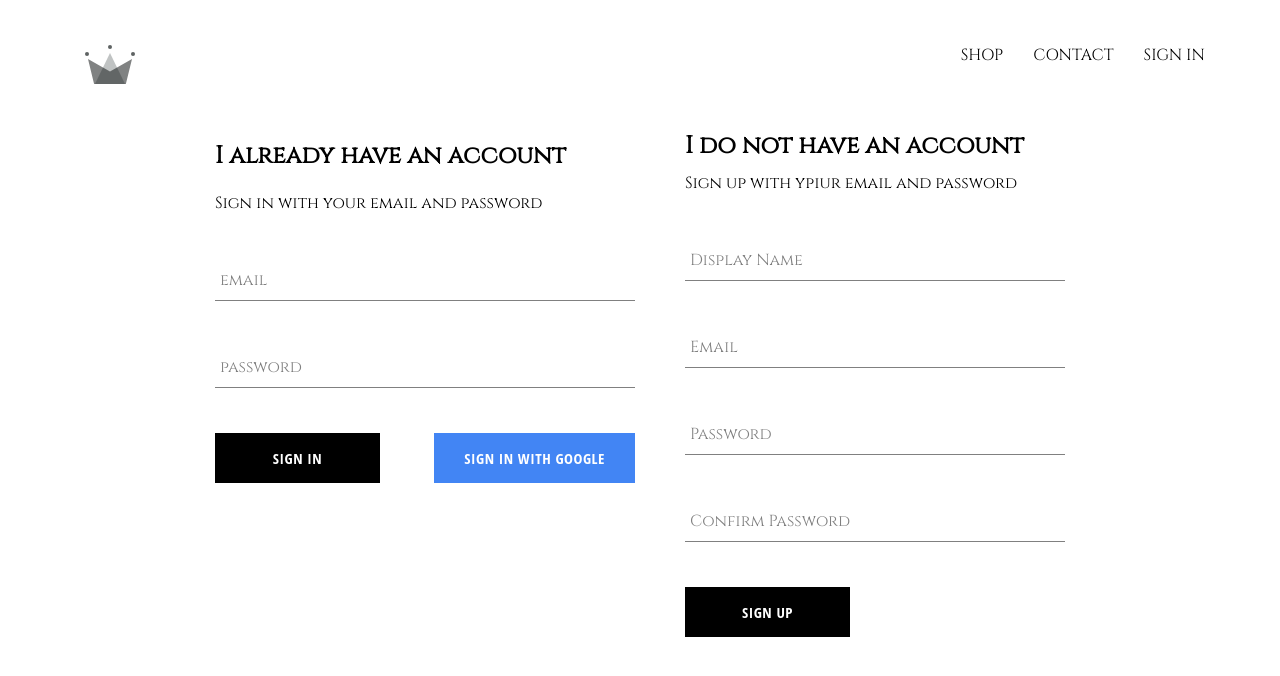
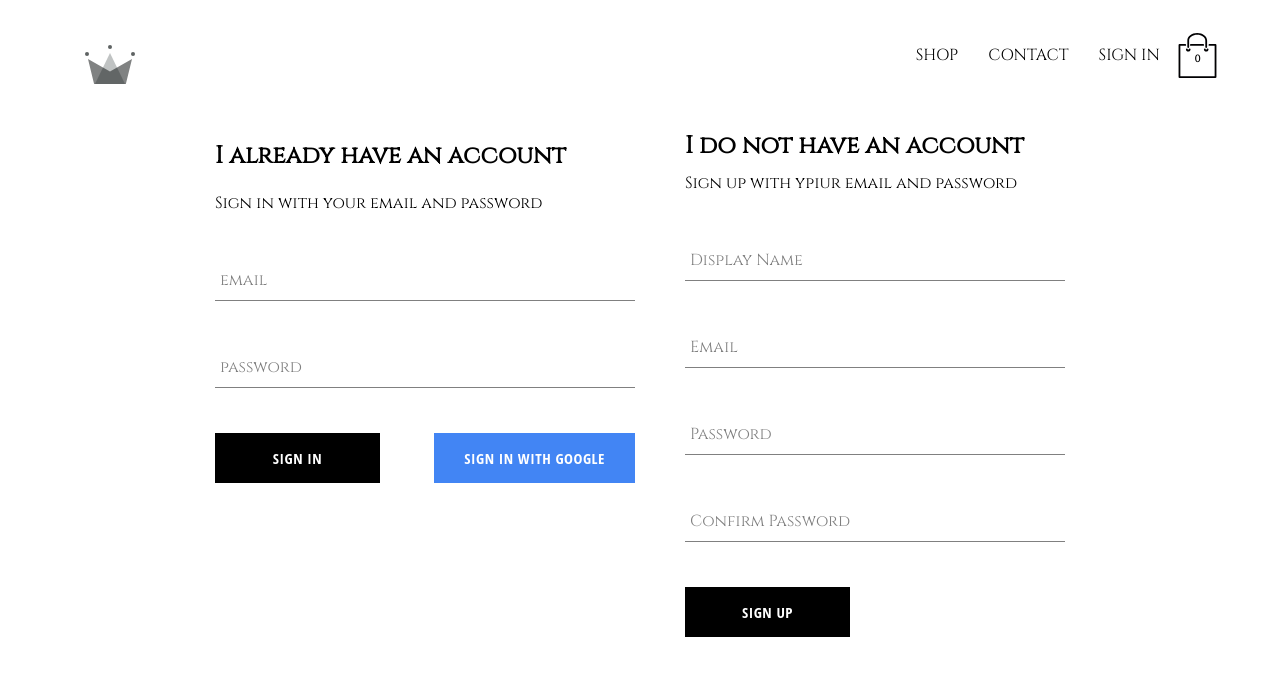
Before and after one commit to josephkem/Commerce-Clothing, a React (Create React App) app: page /signin in a window 1280 px wide. Shown: the top 676 px of the page. Built offline with nearby package versions, Linux system fonts and the light colour scheme; no server answers.

Commit message:
Added svg and built cart icon and added it to the main header

```diff
--- /dev/null
+++ b/src/components/cart-icon/CartIcon.js
@@ -0,0 +1,14 @@
+import React from "react";
+import { ReactComponent as ShoppingIcon } from "../../assets/shopping-bag.svg";
+import "./cart-icon.styles.scss";
+
+function CartIcon() {
+  return (
+    <div className="cart-icon">
+      <ShoppingIcon />
+      <span className="item-count">0</span>
+    </div>
+  );
+}
+
+export default CartIcon;
--- /dev/null
+++ b/src/components/cart-icon/cart-icon.styles.scss
@@ -0,0 +1,21 @@
+.cart-icon {
+  width: 45px;
+  height: 45px;
+  position: relative;
+  display: flex;
+  align-items: center;
+  justify-content: center;
+  cursor: pointer;
+
+  .shopping-icon {
+    width: 24px;
+    height: 24px;
+  }
+
+  .item-count {
+    position: absolute;
+    font-size: 10px;
+    font-weight: bold;
+    bottom: 12px;
+  }
+}
--- a/src/components/header/Header.js
+++ b/src/components/header/Header.js
@@ -1,6 +1,7 @@
 import React from "react";
 import { Link } from "react-router-dom";
 import { ReactComponent as Logo } from "../../assets/crown.svg";
+import CartIcon from "../cart-icon/CartIcon";
 import { auth } from "../../firebase/firebase";
 import { connect } from "react-redux";
 import "./header.styles.scss";
@@ -27,6 +28,7 @@
             SIGN IN
           </Link>
         )}
+        <CartIcon />
       </div>
     </div>
   );
```
Also changed, not shown: src/assets/shopping-bag.svg (added).
